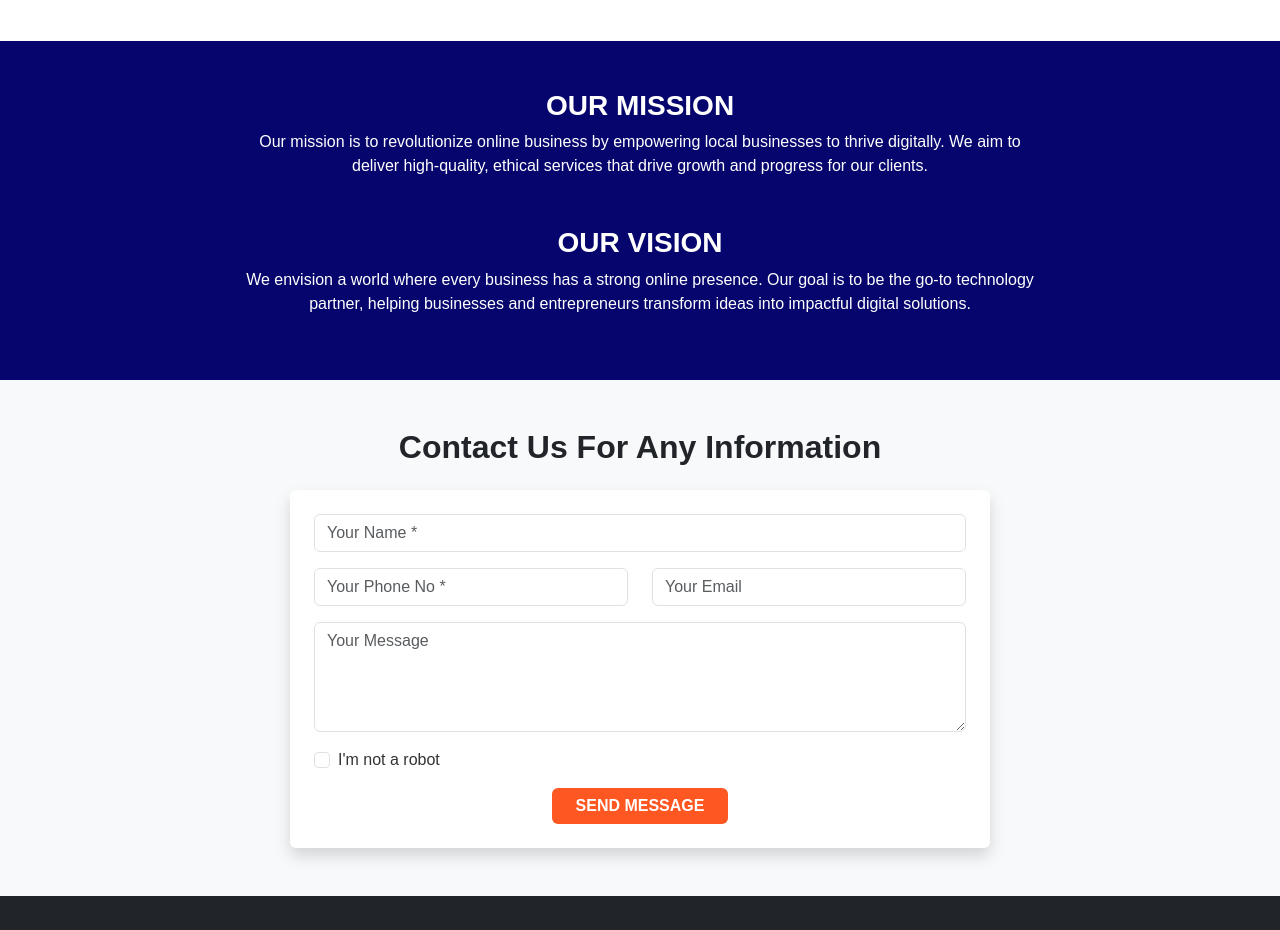
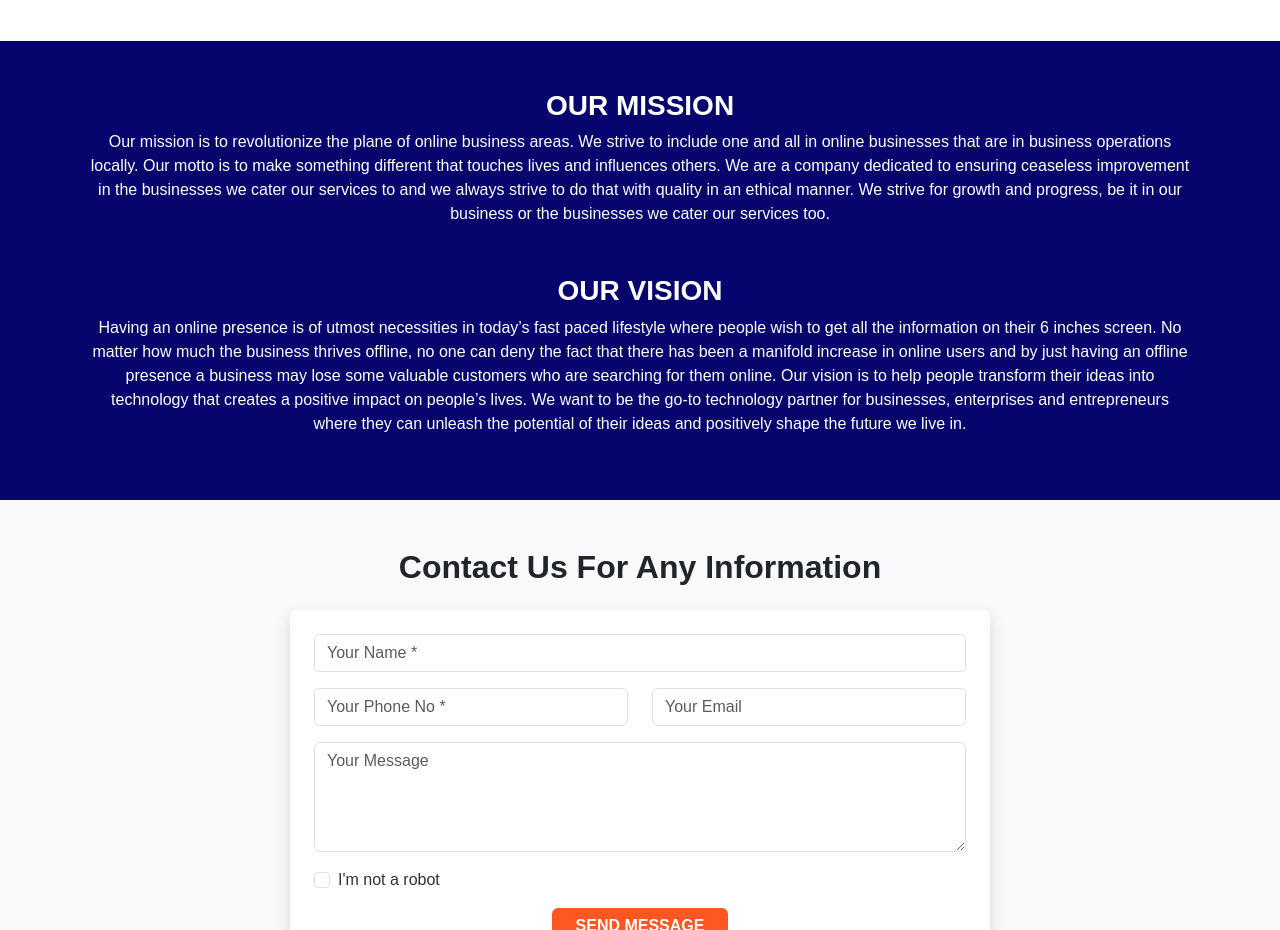
Before and after one commit to rupmedhi4/webinfo-tech, a plain HTML site: page index.html in a window 1280 px wide. Shown: the part 1260-2190 px from the top of the page. Drawn offline with nearby package versions, Linux system fonts and the light colour scheme.

Commit message:
add text

```diff
--- a/index.html
+++ b/index.html
@@ -306,19 +306,14 @@
       <div class="container text-center">
         <div class="mb-5">
           <h3 class="fw-bold">OUR MISSION</h3>
-          <p class="mx-auto" style="max-width: 800px">
-            Our mission is to revolutionize online business by empowering local
-            businesses to thrive digitally. We aim to deliver high-quality,
-            ethical services that drive growth and progress for our clients.
+          <p class="mx-auto" style="max-width: 1100px;" >
+           Our mission is to revolutionize the plane of online business areas. We strive to include one and all in online businesses that are in business operations locally. Our motto is to make something different that touches lives and influences others. We are a company dedicated to ensuring ceaseless improvement in the businesses we cater our services to and we always strive to do that with quality in an ethical manner. We strive for growth and progress, be it in our business or the businesses we cater our services too.
           </p>
         </div>
         <div>
           <h3 class="fw-bold">OUR VISION</h3>
-          <p class="mx-auto" style="max-width: 800px">
-            We envision a world where every business has a strong online
-            presence. Our goal is to be the go-to technology partner, helping
-            businesses and entrepreneurs transform ideas into impactful digital
-            solutions.
+          <p class="mx-auto" style="max-width: 1100px; " >
+           Having an online presence is of utmost necessities in today’s fast paced lifestyle where people wish to get all the information on their 6 inches screen. No matter how much the business thrives offline, no one can deny the fact that there has been a manifold increase in online users and by just having an offline presence a business may lose some valuable customers who are searching for them online. Our vision is to help people transform their ideas into technology that creates a positive impact on people’s lives. We want to be the go-to technology partner for businesses, enterprises and entrepreneurs where they can unleash the potential of their ideas and positively shape the future we live in.
           </p>
         </div>
       </div>
```
